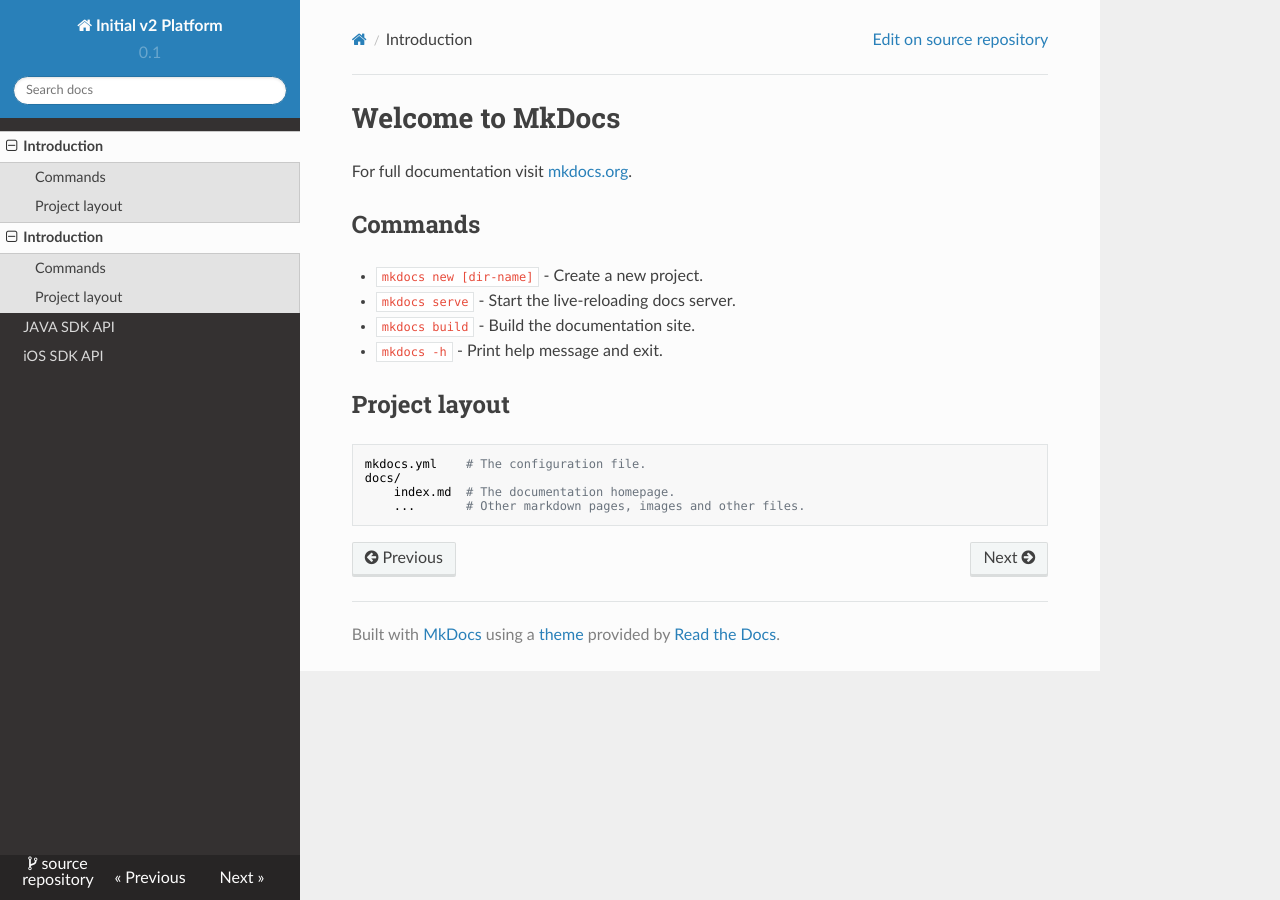
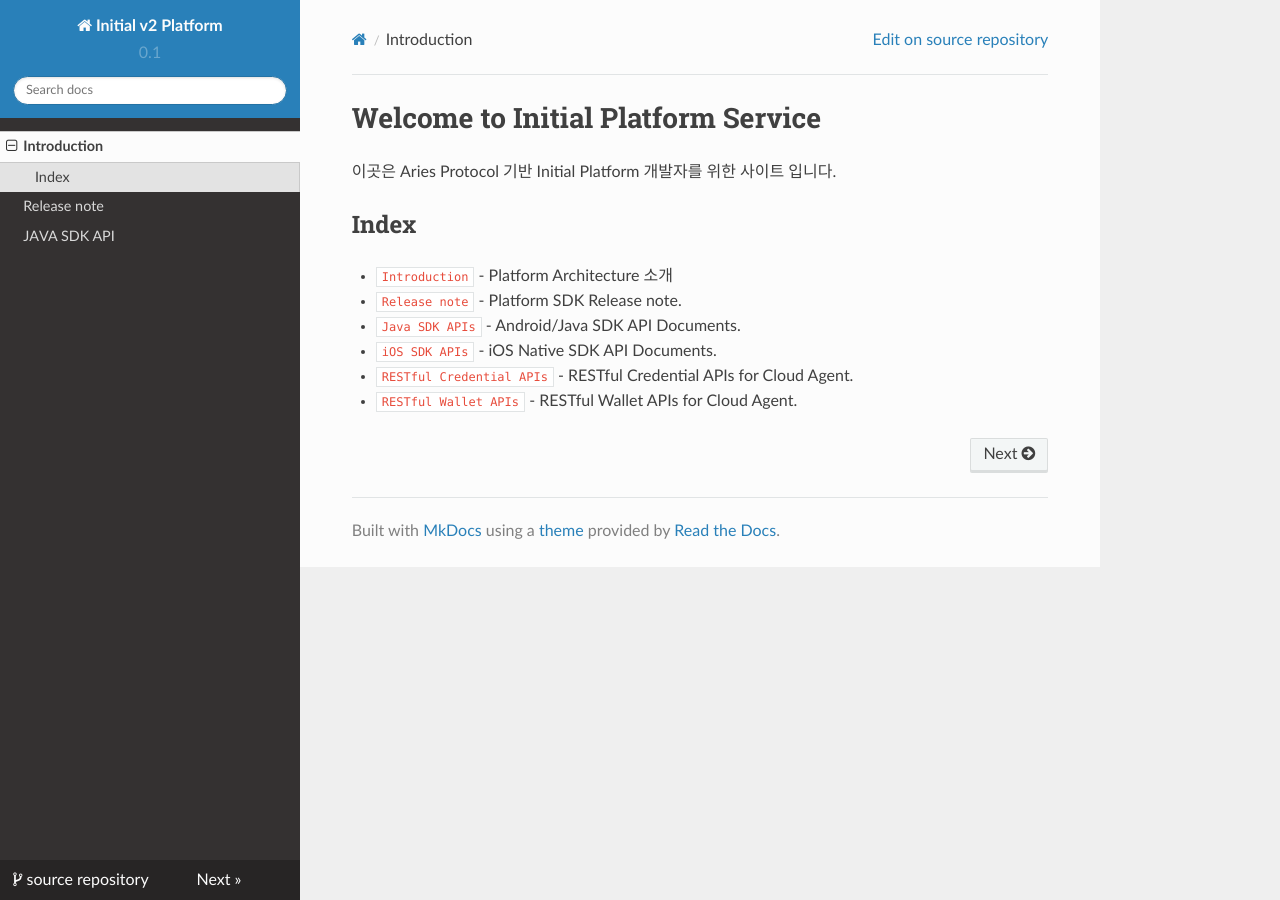
Before and after one commit to sktston/initial-v2-platform-doc, an MkDocs documentation site: the page built from docs/index.md, in a window 1280 px wide. Built offline with MkDocs 1.6.1, drawn with Linux system fonts in a browser that asks for light colours; nearby versions of some CDN libraries.

Commit message:
Modified index.md, java_api.md

```diff
--- a/docs/index.md
+++ b/docs/index.md
@@ -1,17 +1,12 @@
-# Welcome to MkDocs
+# Welcome to Initial Platform Service
 
-For full documentation visit [mkdocs.org](https://www.mkdocs.org).
+이곳은 Aries Protocol 기반 Initial Platform 개발자를 위한 사이트 입니다.
 
-## Commands
+## Index
 
-* `mkdocs new [dir-name]` - Create a new project.
-* `mkdocs serve` - Start the live-reloading docs server.
-* `mkdocs build` - Build the documentation site.
-* `mkdocs -h` - Print help message and exit.
-
-## Project layout
-
-    mkdocs.yml    # The configuration file.
-    docs/
-        index.md  # The documentation homepage.
-        ...       # Other markdown pages, images and other files.
+* `Introduction` - Platform Architecture 소개
+* `Release note` - Platform SDK Release note.
+* `Java SDK APIs` - Android/Java SDK API Documents.
+* `iOS SDK APIs` - iOS Native SDK API Documents.
+* `RESTful Credential APIs` - RESTful Credential APIs for Cloud Agent.
+* `RESTful Wallet APIs` - RESTful Wallet APIs for Cloud Agent.
--- a/mkdocs.yml
+++ b/mkdocs.yml
@@ -10,10 +10,8 @@
 site_name: Initial v2 Platform
 nav:
   - Introduction : index.md
-  - Release note: index.md
+  - Release note: release_note.md
   - JAVA SDK API: java_api/java_api.md
-  - iOS SDK API: java_api/index.html
-
 
 
 
```
Also changed, not shown: docs/Release note.md (deleted, +0 -17 lines), docs/java_api/java_api.md (+8 -14 lines), docs/release_note.md (added, +3 -0 lines).
